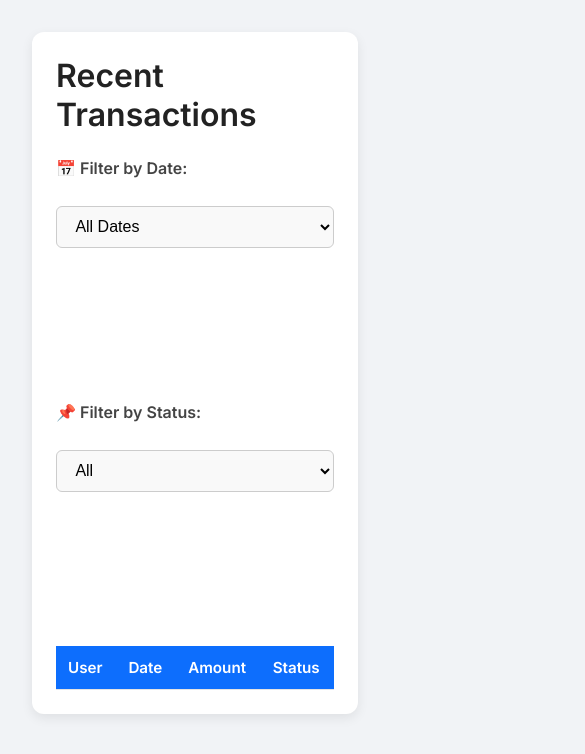
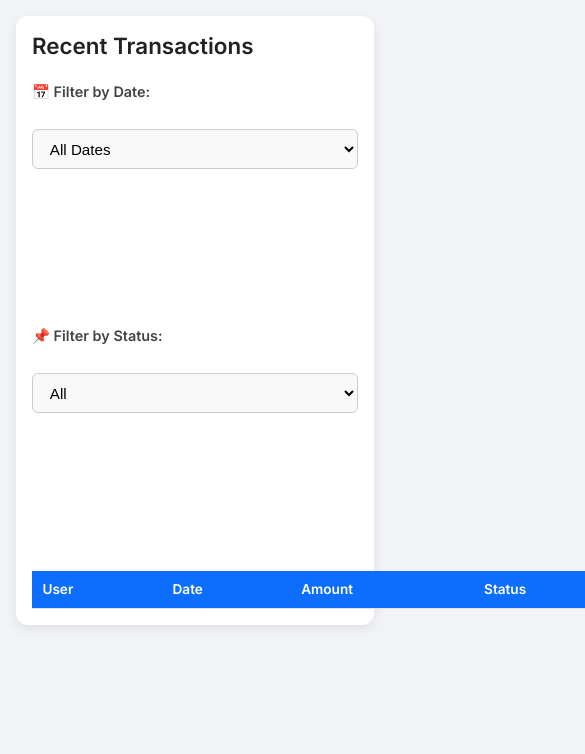
Before and after one commit to bilalzafar11/Transactions, a plain HTML site: page index.html in a window 390 px wide. Shown: the top 754 px of the page, 585 px wide, since content can reach past the window. Drawn offline with Linux system fonts and the light colour scheme; no server answers.

Commit message:
Update style.css

```diff
--- a/style.css
+++ b/style.css
@@ -47,6 +47,7 @@ label {
   margin-bottom: 0.5rem;
   font-weight: 600;
   color: #444;
+  font-size: 0.95rem;
 }
 
 input[type="date"],
@@ -68,10 +69,16 @@ select:focus {
 }
 
 /* 📊 Table Styles */
+.table-wrapper {
+  width: 100%;
+  overflow-x: auto;
+}
+
 table {
   width: 100%;
   border-collapse: collapse;
   margin-top: 1.2rem;
+  min-width: 600px;
 }
 
 thead {
@@ -79,7 +86,8 @@ thead {
   color: #fff;
 }
 
-th, td {
+th,
+td {
   padding: 1rem;
   text-align: left;
   border-bottom: 1px solid #e4e4e4;
@@ -93,17 +101,64 @@ tbody tr:hover {
 }
 
 /* 🧑‍💻 Responsive Design */
+@media (max-width: 992px) {
+  .data-table {
+    padding: 1.8rem 1.5rem;
+  }
+
+  th,
+  td {
+    font-size: 0.95rem;
+    padding: 0.8rem;
+  }
+}
+
 @media (max-width: 768px) {
   .filters {
     flex-direction: column;
   }
 
-  th, td {
-    font-size: 0.95rem;
-    padding: 0.75rem;
+  .data-table h3 {
+    font-size: 1.6rem;
   }
 
   .data-table {
-    padding: 1.5rem;
+    padding: 1.5rem 1rem;
+  }
+
+  th,
+  td {
+    font-size: 0.9rem;
+    padding: 0.7rem;
   }
 }
+
+@media (max-width: 480px) {
+  body {
+    padding: 1rem;
+  }
+
+  .data-table {
+    padding: 1rem;
+  }
+
+  .data-table h3 {
+    font-size: 1.4rem;
+  }
+
+  input[type="date"],
+  select {
+    padding: 0.6rem 0.8rem;
+    font-size: 0.95rem;
+  }
+
+  th,
+  td {
+    font-size: 0.85rem;
+    padding: 0.65rem;
+  }
+
+  label {
+    font-size: 0.9rem;
+  }
+}
```
